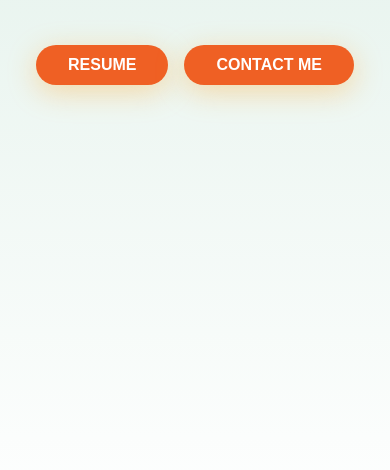
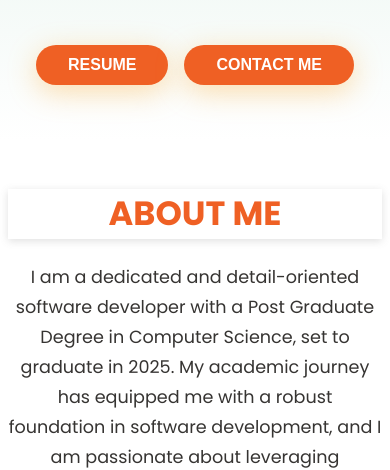
Before and after one commit to GunasekarB/portfolio, a plain HTML site: page index.html in a window 390 px wide. Shown: the part 382-852 px from the top of the page. Drawn offline with Linux system fonts and the light colour scheme.

Commit message:
Update style.css
Signed-off-by: GunasekarB <138770688+GunasekarB@users.noreply.github.com>

```diff
--- a/css/style.css
+++ b/css/style.css
@@ -101,7 +101,7 @@ article {
     rgba(255, 255, 255, 1) 0%,
     rgba(222, 239, 231, 1) 100%
   );
-  min-height: 100vh;
+  max-height: fit-content;
 }
 .my-info h1 {
   font-size: 2.5rem;
@@ -392,7 +392,6 @@ footer {
     flex-direction: column;
     align-items: flex-start;
     padding: 1rem;
-    max-height: fit-content;
   }
 
   nav {
@@ -416,6 +415,9 @@ footer {
     position: absolute;
     right: 0;
   }
+  article{
+    max-height: fit-content;
+  }
   article,
   .about,
   .education,
```
